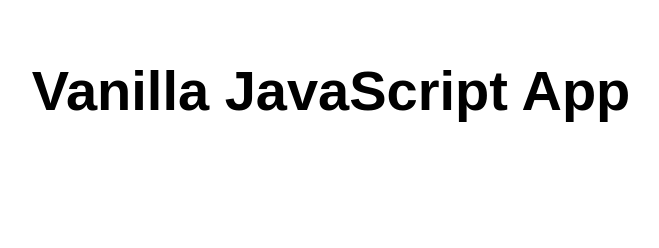
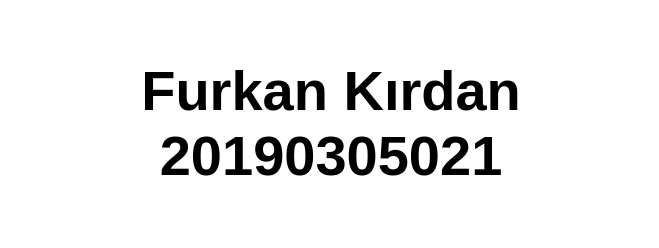
Before and after one commit to frknkrdn/frknkrdn, a website: page src/index.html in a window 1280 px wide. Shown: the whole page, without its empty margins (309-968 px from the left). Drawn offline with Linux system fonts and the light colour scheme.

Commit message:
Update index.html

```diff
--- a/src/index.html
+++ b/src/index.html
@@ -10,7 +10,7 @@
 
 <body>
   <main>
-    <h1>Vanilla JavaScript App</h1>
+    <h1>Furkan Kırdan 20190305021 </h1>
   </main>
 </body>
 
```
